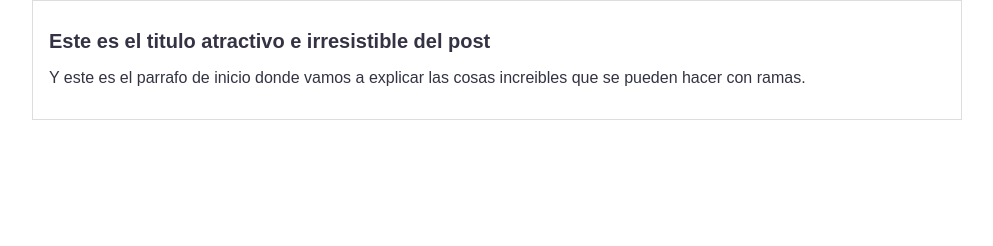
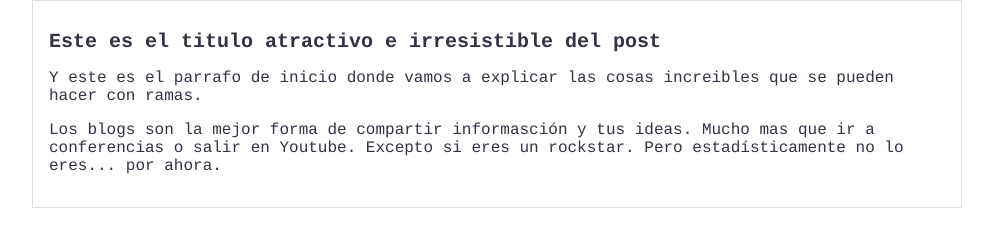
Before and after one commit to crabb-beltran/hyperblog, a plain HTML site: page index.html in a window 1280 px wide. Shown: the whole page, without its empty margins (143-1136 px from the left). Drawn offline with Linux system fonts and the light colour scheme.

Commit message:
Agregado el contenido adicional del blog y una mejor tipografia.

```diff
--- a/css/estilo.css
+++ b/css/estilo.css
@@ -2,7 +2,7 @@ body
 {
   color: #334;
   text-aling: center;
-  font-family: "Arial";
+  font-family: "Courier";
   font-size: 16px;
   margin: 0;
   padding: 0;
--- a/index.html
+++ b/index.html
@@ -10,6 +10,7 @@
     <div id="post">
       <h1>Este es el titulo atractivo e irresistible del post</h1>
       <p>Y este es el parrafo de inicio donde vamos a explicar las cosas increibles que se pueden hacer con ramas.</p>
+      <p>Los blogs son la mejor forma de compartir informasción y tus ideas. Mucho mas que ir a conferencias o salir en Youtube. Excepto si eres un rockstar. Pero estadísticamente no lo eres... por ahora. </p>
     </div>
   </div>
 </body>
```
